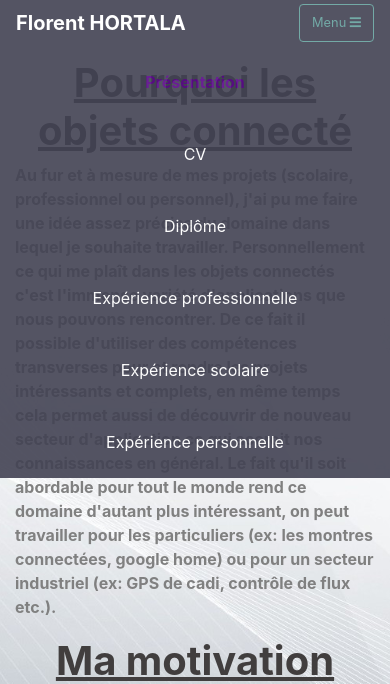
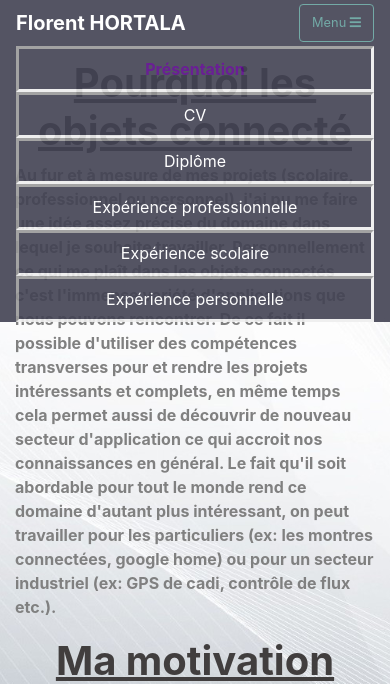
Before and after one commit to hortala/CV, a PHP site: page /index.php in a window 390 px wide, after a click on "Menu". Shown: the top 684 px of the page. Run offline with PHP 8.4, Linux system fonts and the light colour scheme.

Commit message:
changement menu déroulant mode téléphone

```diff
--- a/css/main.css
+++ b/css/main.css
@@ -180,8 +180,8 @@ p {
         color: white;
     }
     #mainNav .nav-link {
+        border-style: inset;
         transition: none;
-        padding: 1.5rem 1rem;
         color: white;
     }
     #mainNav .nav-link:hover {
```
